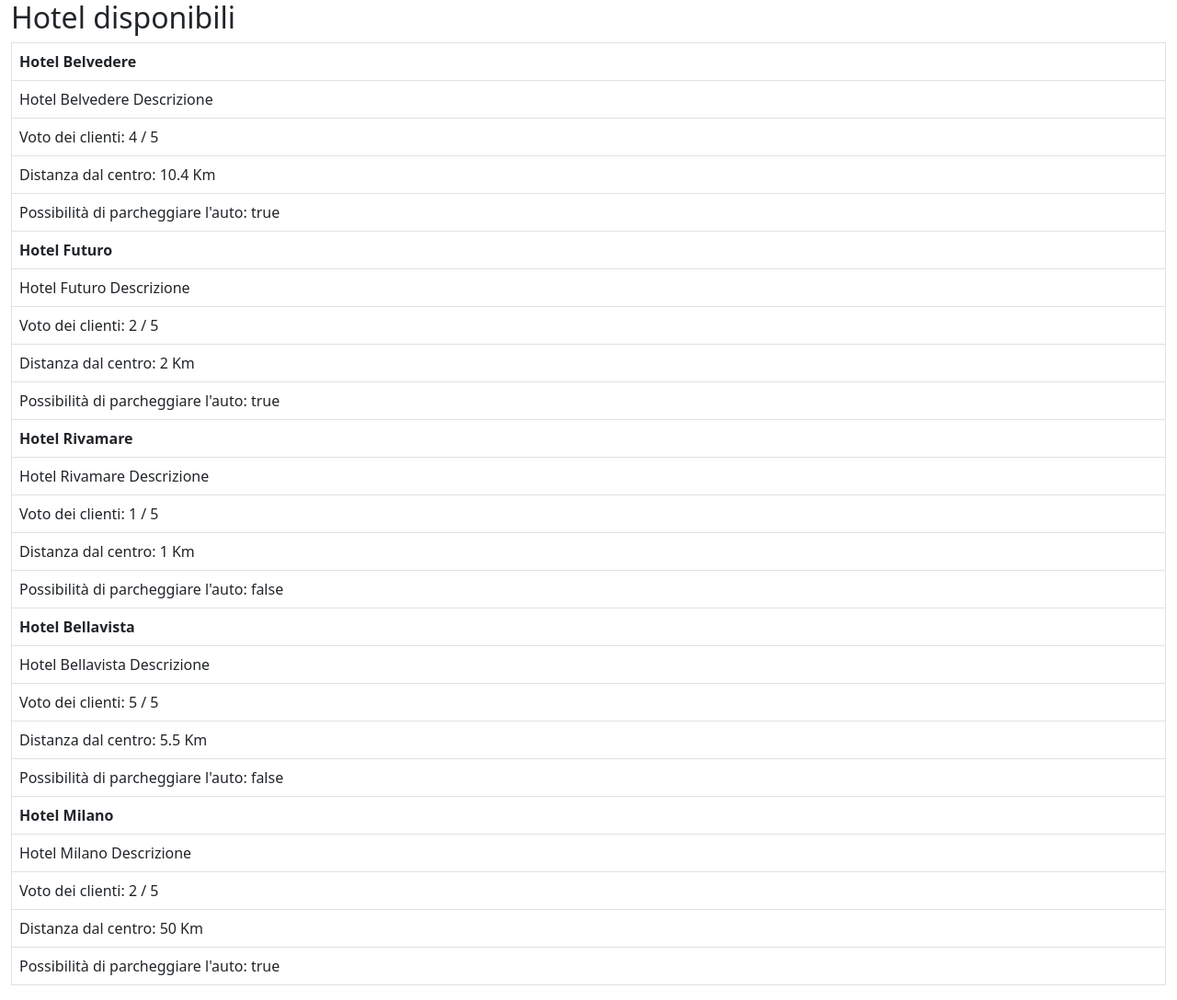
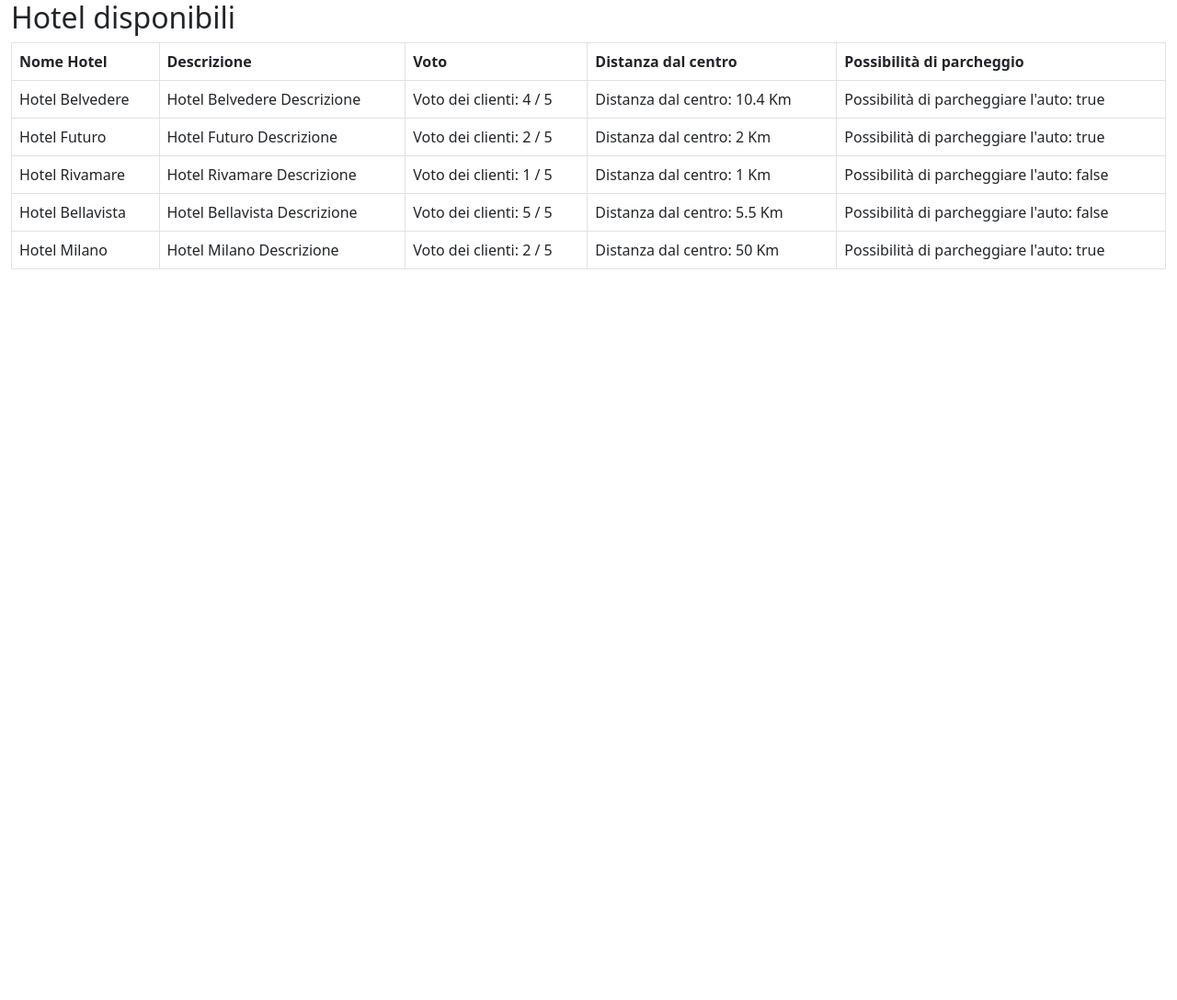
Before and after one commit to antoniogisondi/php-hotel, a PHP site: page / in a window 1280 px wide. Shown: the whole page at 92% size. After the commit the page ends 293 px from the top, so only its background shows below. Run offline with PHP 8.4, Linux system fonts and the light colour scheme.

Commit message:
Fixed table

```diff
--- a/index.php
+++ b/index.php
@@ -55,23 +55,22 @@ $hotels = [
                         <h2>Hotel disponibili</h2>
                     </div>
                     <table class="table table-bordered">
-                        <?php foreach($hotels as $hotel){ ?>
                         <thead>
                             <tr>
-                                <th scope="col"><?php echo $hotel['name']?></th>
+                            <th scope="col">Nome Hotel</th>
+                            <th scope="col">Descrizione</th>
+                            <th scope="col">Voto</th>
+                            <th scope="col">Distanza dal centro</th>
+                            <th scope="col">Possibilità di parcheggio</th>
                             </tr>
                         </thead>
                         <tbody>
+                            <?php foreach($hotels as $hotel){ ?>
                             <tr>
+                            <td><?php echo $hotel['name']?></td>
                             <td><?php echo $hotel['description'] ?></td>
-                                </tr>
-                                <tr>
                             <td><?php echo 'Voto dei clienti: '.$hotel['vote']. " / ".'5' ?></td>
-                                </tr>
-                                <tr>
                             <td><?php echo 'Distanza dal centro: '.$hotel['distance_to_center'].' Km '?></td>
-                                </tr>
-                                <tr>
                             <td><?php if($hotel['parking'] == true){
                                             echo "Possibilità di parcheggiare l'auto: ".$string_true = json_encode($hotel['parking']);
                                             }
@@ -80,8 +79,8 @@ $hotels = [
                                             }
                             ?></td>
                             </tr>
+                            <?php } ?>
                         </tbody>
-                        <?php } ?>
                     </table>
                 </div>
             </div>
```
Also changed, not shown: bonus/index.php (+8 -9 lines). Lines whose indentation alone changed are shown as unchanged.
